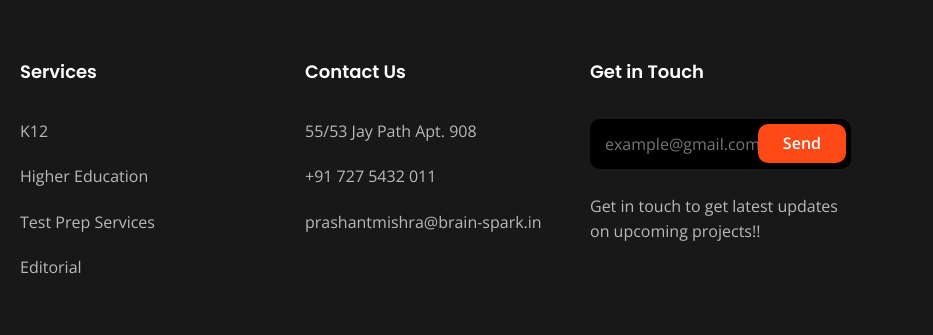
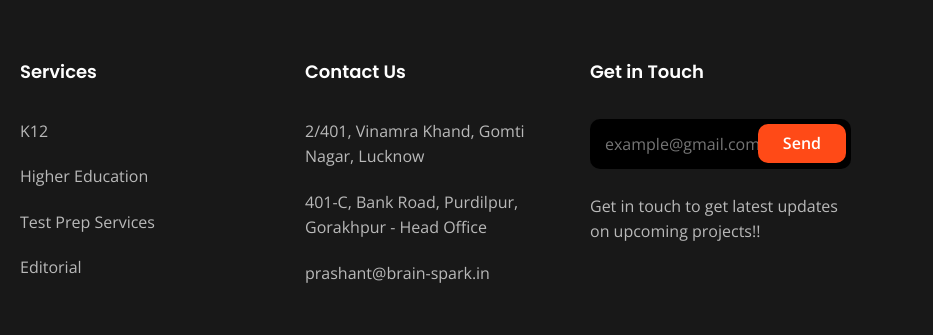
Before and after one commit to utkarshsp206/brainspark-website, a plain HTML site: page contact.html in a window 1280 px wide. Shown: the part 1515-1850 px from the top of the page, 347-1280 px from the left. Drawn offline with nearby package versions, Linux system fonts and the light colour scheme.

Commit message:
Map Update

```diff
--- a/contact.html
+++ b/contact.html
@@ -179,9 +179,7 @@
   </div>
   <div class="cs-height_150 cs-height_lg_80"></div>
   <div class="cs-google_map cs-bg" data-src="assets/img/map_img.jpeg">
-    <iframe
-      src="https://www.google.com/maps/embed?pb=!1m18!1m12!1m3!1d96652.27317354927!2d-74.33557928194516!3d40.79756494697628!2m3!1f0!2f0!3f0!3m2!1i1024!2i768!4f13.1!3m3!1m2!1s0x89c3a82f1352d0dd%3A0x81d4f72c4435aab5!2sTroy+Meadows+Wetlands!5e0!3m2!1sen!2sbd!4v1563075599994!5m2!1sen!2sbd"
-      allowfullscreen></iframe>
+    <iframe src="https://www.google.com/maps/embed?pb=!1m18!1m12!1m3!1d3559.373873670887!2d81.02644987549058!3d26.859860176678737!2m3!1f0!2f0!3f0!3m2!1i1024!2i768!4f13.1!3m3!1m2!1s0x399be2f5cedfd50f%3A0x7ba0af853f4ac26a!2s2%2F401%2C%20Chhota%20bharwara%2C%20Vinamra%20Khand%2C%20Gomti%20Nagar%2C%20Lucknow%2C%20Uttar%20Pradesh%20226010!5e0!3m2!1sen!2sin!4v1710001887078!5m2!1sen!2sin" width="800" height="600" style="border:0;" allowfullscreen="" loading="lazy" referrerpolicy="no-referrer-when-downgrade"></iframe>
   </div>
   <div class="cs-height_50 cs-height_lg_40"></div>
   <!-- Start Footer -->
@@ -243,9 +241,9 @@
             <div class="cs-footer_item">
               <h2 class="cs-widget_title">Contact Us</h2>
               <ul class="cs-menu_widget cs-mp0">
-                <li>55/53 Jay Path Apt. 908</li>
-                <li>+91 727 5432 011</li>
-                <li>prashantmishra@brain-spark.in</li>
+                <li>2/401, Vinamra Khand, Gomti Nagar, Lucknow</li>
+                  <li>401-C, Bank Road, Purdilpur, Gorakhpur - Head Office</li>
+                <li>prashant@brain-spark.in</li>
               </ul>
             </div>
           </div>
```
